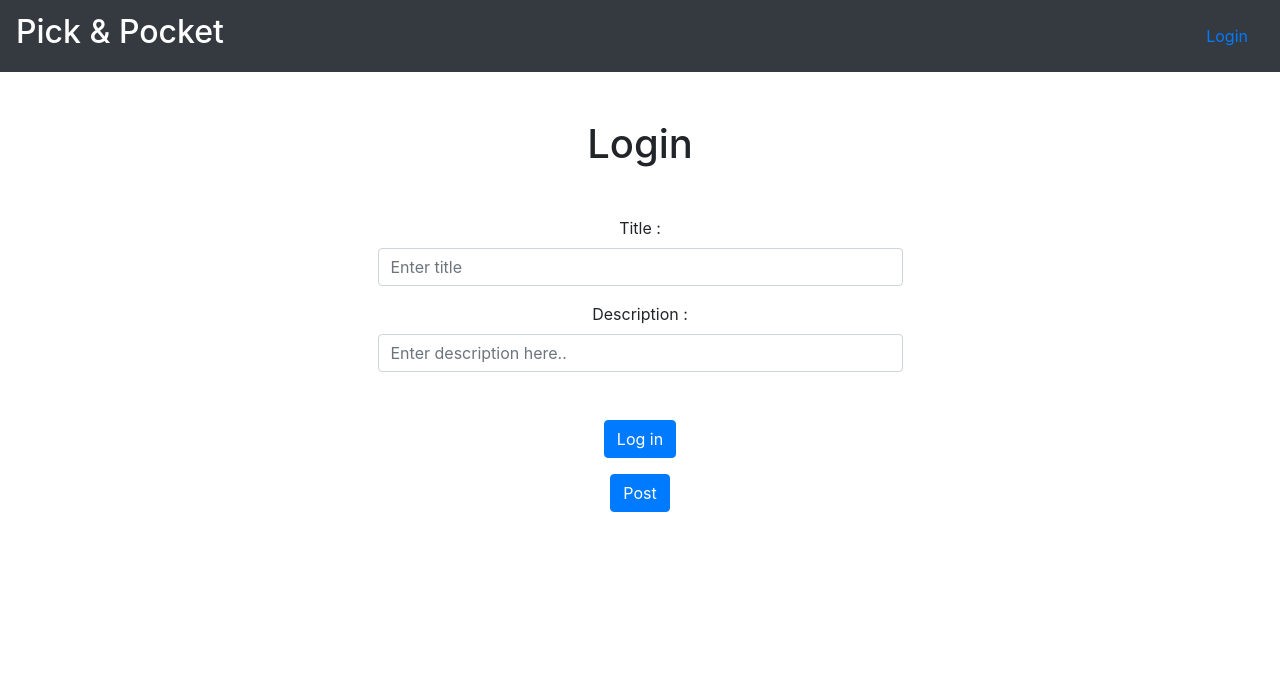
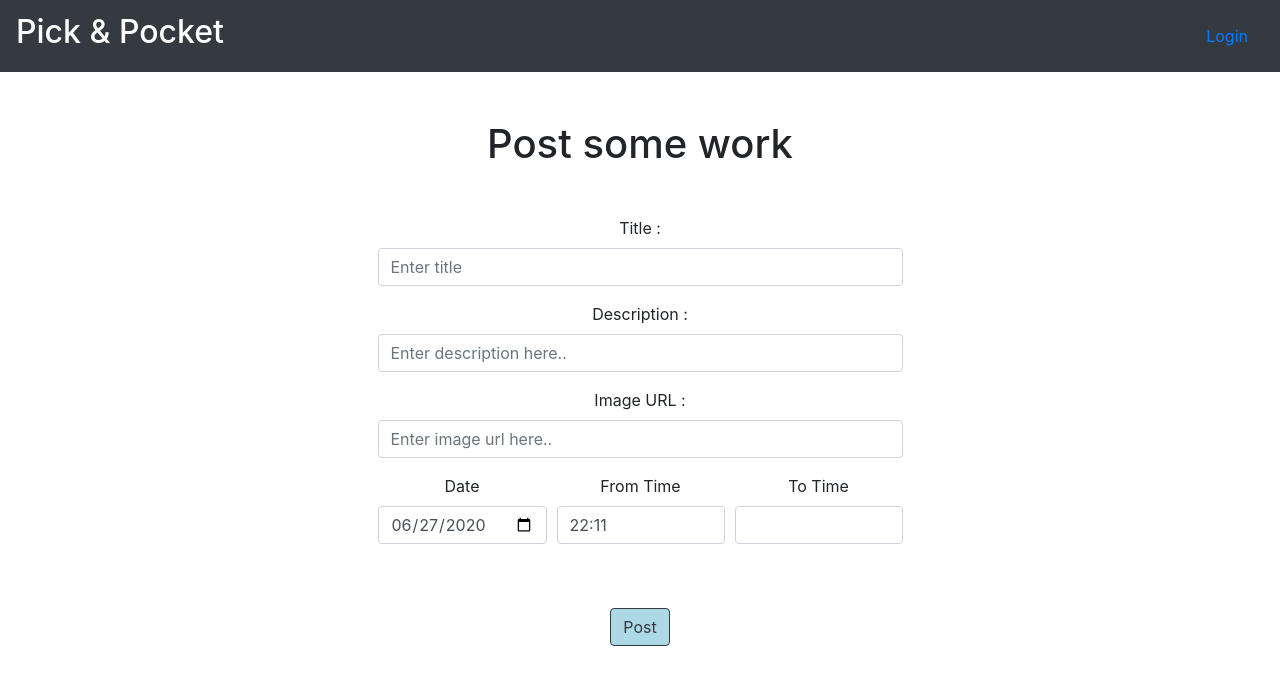
Before and after one commit to nazneen1022/Pick-and-Pocket-Client, a React (Create React App) app: page /PostWork in a window 1280 px wide. Shown: the top 684 px of the page. Built offline with nearby package versions, Linux system fonts and the light colour scheme; no server answers.

Commit message:
added code to implement add new post feature

```diff
--- a/package.json
+++ b/package.json
@@ -8,6 +8,7 @@
     "@testing-library/user-event": "^7.2.1",
     "axios": "^0.19.2",
     "bootstrap": "^4.5.0",
+    "moment": "^2.26.0",
     "react": "^16.13.1",
     "react-bootstrap": "^1.0.1",
     "react-dom": "^16.13.1",
--- a/src/Components/Home/Home.css
+++ /dev/null
@@ -1,4 +0,0 @@
-.jumbotron {
-  background-color: lightcyan; /*no impact*/
-  background-repeat: no-repeat;
-}
--- a/src/Components/Home/index.js
+++ b/src/Components/Home/index.js
@@ -7,7 +7,6 @@ import Container from "react-bootstrap/Container";
 import HomeApp from "./HomeApp";
 
 import { selectToken, selectUser } from "../../store/user/selectors";
-import "./Home.css";
 
 export default function Home() {
   const token = useSelector(selectToken);
--- /dev/null
+++ b/src/Components/Post/Post.css
@@ -0,0 +1,25 @@
+.button {
+  background-color: rgb(255, 0, 85);
+  border: none;
+  color: white;
+  padding: 7px;
+  text-align: center;
+  text-decoration: none;
+  display: inline-block;
+  font-size: 15px;
+  margin: 2px;
+  transition-duration: 0.4s;
+  cursor: pointer;
+  border-radius: 8px;
+}
+
+.button1 {
+  background-color: white;
+  color: black;
+  border: 2px solid rgb(255, 0, 85);
+}
+
+.button1:hover {
+  background-color: rgb(255, 0, 85);
+  color: white;
+}
--- /dev/null
+++ b/src/Components/Post/index.js
@@ -0,0 +1,56 @@
+import React from "react";
+import moment from "moment";
+import ListGroup from "react-bootstrap/ListGroup";
+import Image from "react-bootstrap/Image";
+
+import "./Post.css";
+
+export default function Post(props) {
+  return (
+    <>
+      <ListGroup horizontal="md" className="my-2">
+        <ListGroup.Item>
+          <Image
+            src={
+              props.imageUrl
+                ? props.imageUrl
+                : "https://i.ya-webdesign.com/images/default-image-png-4.png"
+            }
+            alt=""
+            width="200px"
+            height="200px"
+          />
+        </ListGroup.Item>
+        <ListGroup.Item>
+          <h3>{props.title}</h3>{" "}
+          <div style={{ textAlign: "left" }}>
+            {props.description}
+            <br />
+            <br />
+            <span role="img" aria-label="time">
+              ⏰{" "}
+            </span>{" "}
+            {moment(props.startTime).format("YYYY-MM-DD HH:mm")}
+            {"       "}
+            <span role="img" aria-label="time">
+              ⏰{" "}
+            </span>{" "}
+            {moment(props.endTime).format("YYYY-MM-DD HH:mm")}
+            <br />
+            <br />
+            <p style={{ fontSize: "12px" }}>
+              <span role="img" aria-label="cal">
+                🗓
+              </span>
+              {"    "}
+              Posted on: {moment(props.createdAt).format("YYYY-MM-DD HH:mm")}
+            </p>
+            <button className="button button1" onClick={props.notifyMe}>
+              Notify me
+            </button>
+          </div>
+        </ListGroup.Item>
+      </ListGroup>
+    </>
+  );
+}
--- a/src/Pages/Pick/index.js
+++ b/src/Pages/Pick/index.js
@@ -2,8 +2,11 @@ import React, { useEffect } from "react";
 import { useDispatch, useSelector } from "react-redux";
 import Container from "react-bootstrap/Container";
 import Row from "react-bootstrap/Row";
+
 import { fetchAllPosts } from "../../store/post/actions";
 import { selectPosts } from "../../store/post/selectors";
+
+import Post from "../../Components/Post";
 
 export default function Pick() {
   const allPosts = useSelector(selectPosts);
@@ -16,22 +19,18 @@ export default function Pick() {
   if (!allPosts) {
     return <div>Loading...</div>;
   }
-  console.log("all Posts:", allPosts);
 
-  //   const render = () => {
-  //     return (
-  //       <Container>
-  //         {allPosts.map((post) => {
-  //           return <Row key={post.id}>{post.title}</Row>;
-  //         })}
-  //       </Container>
-  //     );
-  //   };
+  function notifyMe() {}
+
   return (
     <>
       <Container>
         {allPosts.map((post) => {
-          return <Row key={post.id}>{post.title}</Row>;
+          return (
+            <Row key={post.id}>
+              <Post {...post} />
+            </Row>
+          );
         })}
       </Container>
     </>
--- a/src/Pages/PostWork/index.js
+++ b/src/Pages/PostWork/index.js
@@ -1,22 +1,38 @@
 import React, { useState } from "react";
+import { useDispatch } from "react-redux";
+import moment from "moment";
 
 import Form from "react-bootstrap/Form";
 import Container from "react-bootstrap/Container";
 import Button from "react-bootstrap/Button";
 import Col from "react-bootstrap/Col";
 
+import { submitPost } from "../../store/post/actions";
+
 export default function PostWork() {
+  const now = moment();
+  const dispatch = useDispatch();
+
   const [title, setTitle] = useState("");
   const [description, setDescription] = useState("");
+  const [imageUrl, setImageUrl] = useState("");
+  const [date, setDate] = useState(now.format("YYYY-MM-DD"));
+  const [fromTime, setFromTime] = useState(now.format("HH:mm"));
+  const [toTime, setToTime] = useState("");
 
-  const submitForm = (title, description) => {};
+  const postForm = (event) => {
+    event.preventDefault();
+    const startTime = `${date} ${fromTime}`;
+    const endTime = `${date} ${toTime}`;
+    dispatch(submitPost(title, description, imageUrl, startTime, endTime));
+  };
 
   return (
     <>
       <Container>
         <Form as={Col} md={{ span: 6, offset: 3 }} className="mt-5">
-          <h1 className="mt-5 mb-5">Login</h1>
-          <Form.Group controlId="formBasicEmail">
+          <h1 className="mt-5 mb-5">Post some work</h1>
+          <Form.Group controlId="formBasicTitle">
             <Form.Label>Title : </Form.Label>
             <Form.Control
               value={title}
@@ -27,7 +43,7 @@ export default function PostWork() {
             />
           </Form.Group>
 
-          <Form.Group controlId="formBasicPassword">
+          <Form.Group controlId="formBasicDescription">
             <Form.Label>Description : </Form.Label>
             <Form.Control
               value={description}
@@ -37,12 +53,55 @@ export default function PostWork() {
               required
             />
           </Form.Group>
+
+          <Form.Group controlId="formBasicImageUrl">
+            <Form.Label>Image URL : </Form.Label>
+            <Form.Control
+              value={imageUrl}
+              onChange={(event) => setImageUrl(event.target.value)}
+              type="url"
+              placeholder="Enter image url here.."
+              required
+            />
+          </Form.Group>
+
+          <Form.Row>
+            <Form.Group as={Col} controlId="formBasicDate">
+              <Form.Label>Date</Form.Label>
+              <Form.Control
+                type="date"
+                value={date}
+                onChange={(event) => setDate(event.target.value)}
+              />
+            </Form.Group>
+
+            <Form.Group as={Col} controlId="formBasicFromTime">
+              <Form.Label>From Time </Form.Label>
+              <Form.Control
+                type="text"
+                value={fromTime}
+                onChange={(event) => setFromTime(event.target.value)}
+              />
+            </Form.Group>
+            <Form.Group as={Col} controlId="formGridToTime">
+              <Form.Label>To Time </Form.Label>
+              <Form.Control
+                value={toTime}
+                onChange={(event) => setToTime(event.target.value)}
+              />
+            </Form.Group>
+          </Form.Row>
+
           <Form.Group className="mt-5">
-            <Button variant="primary" type="submit" onClick={submitForm}>
-              Log in
+            <Button
+              variant="outline-dark"
+              style={{ backgroundColor: "lightblue" }}
+              type="submit"
+              onClick={postForm}
+            >
+              Post
             </Button>
           </Form.Group>
-          <Button>Post</Button>
         </Form>
       </Container>
     </>
--- a/src/store/post/actions.js
+++ b/src/store/post/actions.js
@@ -14,3 +14,43 @@ export const fetchAllPosts = () => async (dispatch, getState) => {
     console.log(error);
   }
 };
+
+export const addPost = (post) => {
+  return {
+    type: "ADD_POST",
+    payload: post,
+  };
+};
+
+export const submitPost = (
+  title,
+  description,
+  imageUrl,
+  startTime,
+  endTime
+) => async (dispatch, getState) => {
+  const { id, token } = getState().user;
+
+  try {
+    const response = await axios.post(
+      `${apiUrl}/posts`,
+      {
+        title,
+        description,
+        imageUrl,
+        startTime,
+        endTime,
+        userId: id,
+      },
+      {
+        headers: {
+          Authorization: `Bearer ${token}`,
+        },
+      }
+    );
+    console.log("response:", response);
+    dispatch(addPost(response.data.newPost));
+  } catch (error) {
+    console.log(error);
+  }
+};
--- a/src/store/post/reducer.js
+++ b/src/store/post/reducer.js
@@ -5,6 +5,9 @@ export const reducer = (state = initialState, action) => {
     case "FETCH_ALL_POSTS": {
       return action.payload;
     }
+    case "ADD_POST": {
+      return [...state, action.payload];
+    }
     default:
       return state;
   }
```
Also changed, not shown: 1 other file (tests, documents, lock files or other folders).
